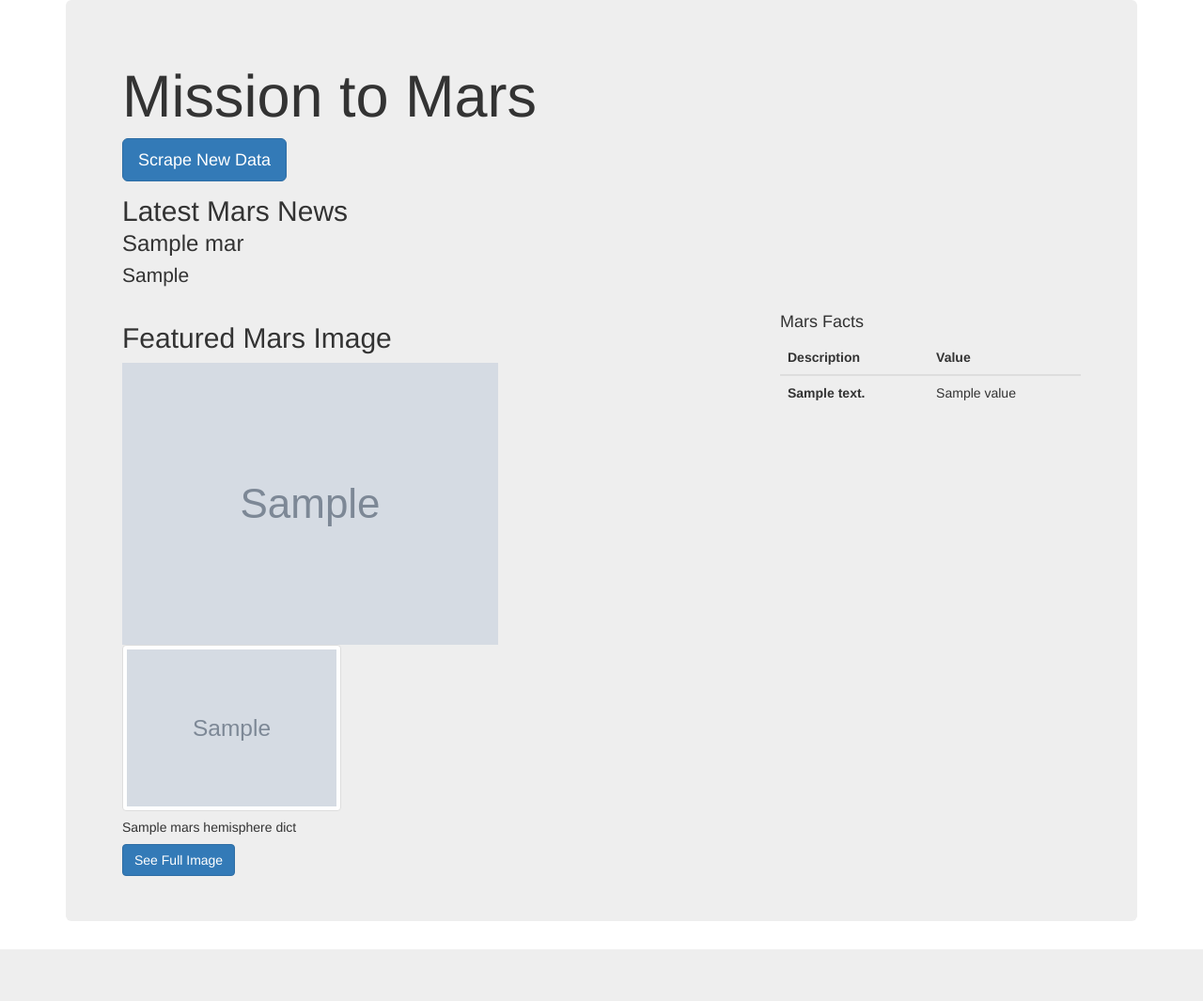
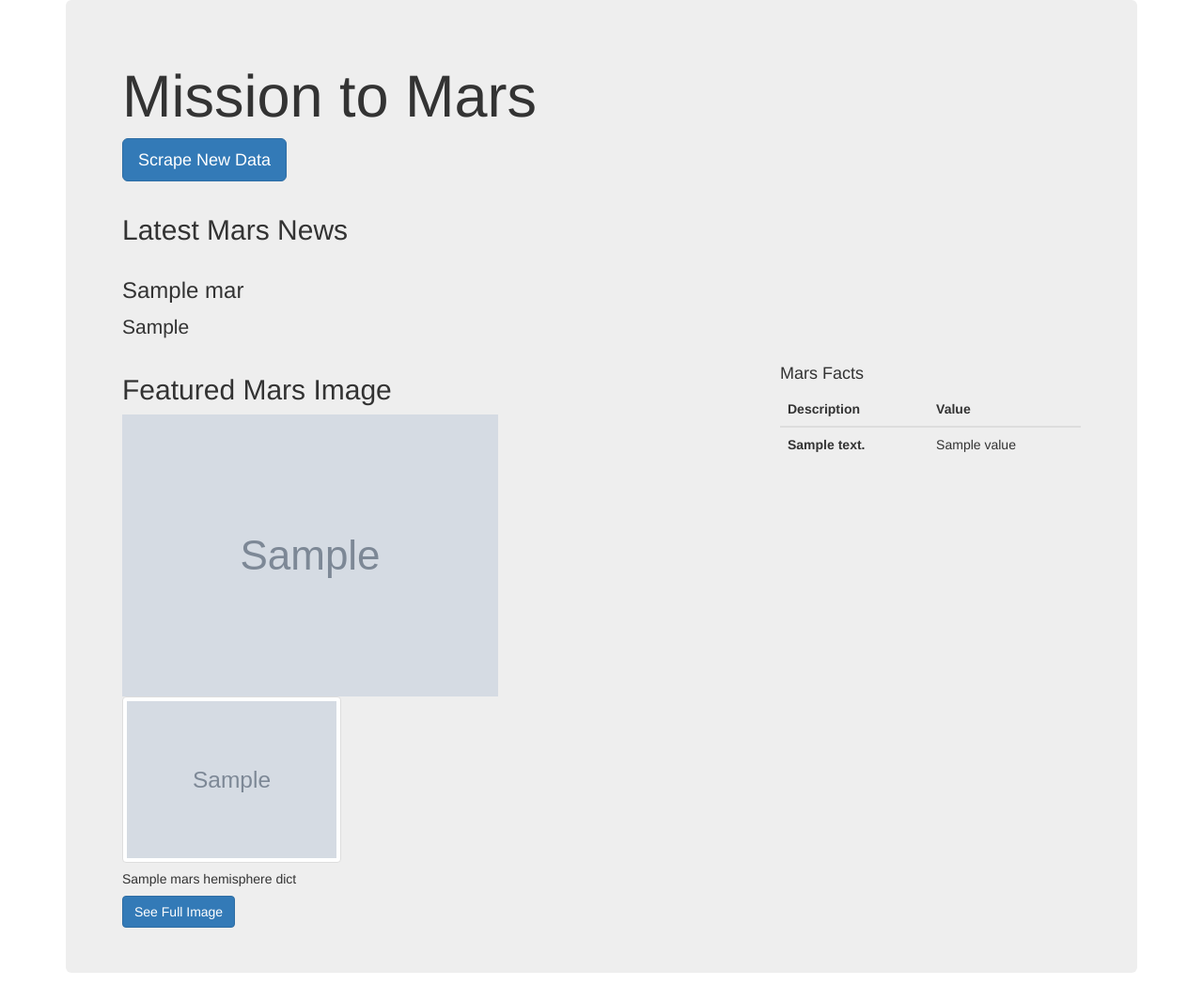
Before and after one commit to berndab/mission_to_mars, a Flask app: page / in a window 1280 px wide. Shown: the whole page at 94% size. Before the commit the page ends 1010 px from the top, so only its background shows below. Run offline with Flask 2, Linux system fonts and the light colour scheme; grey boxes marked "Sample" are stand-in pictures; a database or web service that is not in the repository returns one stand-in record (values such as "Sample title"); some libraries are stand-ins or nearby versions.

Commit message:
update index.html added webpage screen shots

```diff
--- a/templates/index.html
+++ b/templates/index.html
@@ -17,11 +17,12 @@
             <!-- Mars News -->
             <div class="row" id="mars-news">
                 <div class="col-md-12">
+                    <h2>Latest Mars News</h2>
+                    <!-- ***** Added bootstrap media block ***** -->
                     <div class="media">
                         <div class="media-body">
-                            <h2 class="media-heading">Latest Mars News</h2>
-                            <h3 class="media-heading">{{mars.news_title}}</h3>
-                            <p>{{ mars.news_paragraph }}</p>
+                            <h3 class="mt-0">{{mars.news_title}}</h3>
+                            <p class="mb-0">{{ mars.news_paragraph }}</p>
                         </div>
                     </div>
                </div>
@@ -40,7 +41,7 @@
                 <!-- Mars Facts -->
                 <div class="col-md-4">
                     <h4>Mars Facts</h4>
-
+                    <!-- ***** Added bootstrap table ***** -->
                     <table class="table">
                         <thead>
                         <tr>
@@ -62,6 +63,7 @@
             <div class="row" id="mars-hemisphere-images">
                 {%for mars_hemisphere_dict in mars.hemispheres%}
                 <div class="col-md-3">
+                    <!-- ***** Added bootstrap card container ***** -->
                     <div class="card-img-top" src="..." alt="Card image cap">
                         <!-- if images is False/None/non-existent, then default to error message -->
                         <img
@@ -70,6 +72,7 @@
                             alt="Responsive image"
                         />
                         <h5 class="card-title">{{ mars_hemisphere_dict["title"] }}</h5>
+                        <!-- ***** Added bootstrap button link to view full image ***** -->
                         <a href="{{ mars_hemisphere_dict['img_url'] | default('#', true) }}" class="btn btn-primary">See Full Image</a>
                    </div>
                 </div>
```
Also changed, not shown: 2 other files.
